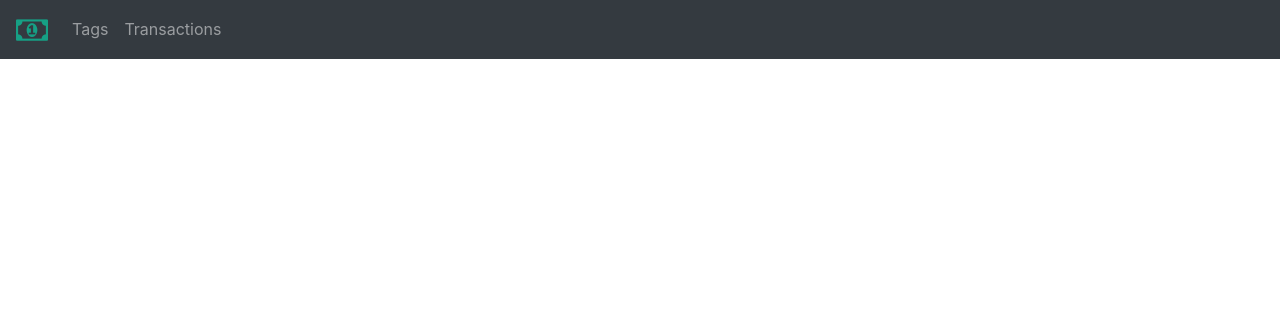
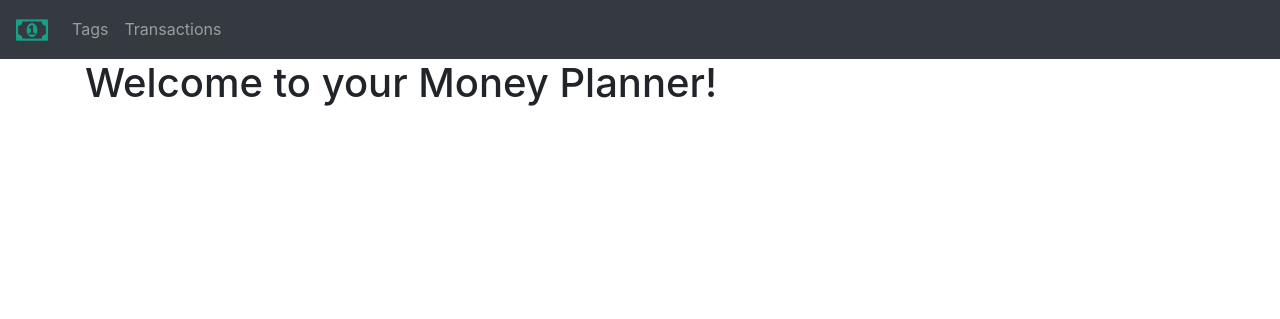
Before and after one commit to bitstorm-tech/money-nexus-django, a Django app: page / in a window 1280 px wide. Shown: the top 319 px of the page. Run offline with Django 3.2, Linux system fonts and the light colour scheme; some libraries are stand-ins or nearby versions.

Commit message:
Add home.html

```diff
--- a/money_planner_app/templates/money_planner_app/base.html
+++ b/money_planner_app/templates/money_planner_app/base.html
@@ -17,7 +17,7 @@
 
 <body>
 <nav class="navbar navbar-expand-lg navbar-dark bg-dark sticky-top">
-    <a class="navbar-brand" href="#">
+    <a class="navbar-brand" href="{% url "home" %}">
         <img src="{% static 'images/logo.png' %}" height="32" width="32" alt="Oops">
     </a>
     <button class="navbar-toggler" type="button" data-toggle="collapse" data-target="#navbarSupportedContent"
--- /dev/null
+++ b/money_planner_app/templates/money_planner_app/home.html
@@ -0,0 +1,6 @@
+{% extends "money_planner_app/base.html" %}
+{% block content %}
+    <div class="container">
+        <h1>Welcome to your Money Planner!</h1>
+    </div>
+{% endblock %}
--- a/money_planner_app/views/home.py
+++ b/money_planner_app/views/home.py
@@ -3,4 +3,4 @@ from django.shortcuts import render
 
 
 def home(request: HttpRequest):
-    return render(request, "money_planner_app/base.html")
+    return render(request, "money_planner_app/home.html")
```
